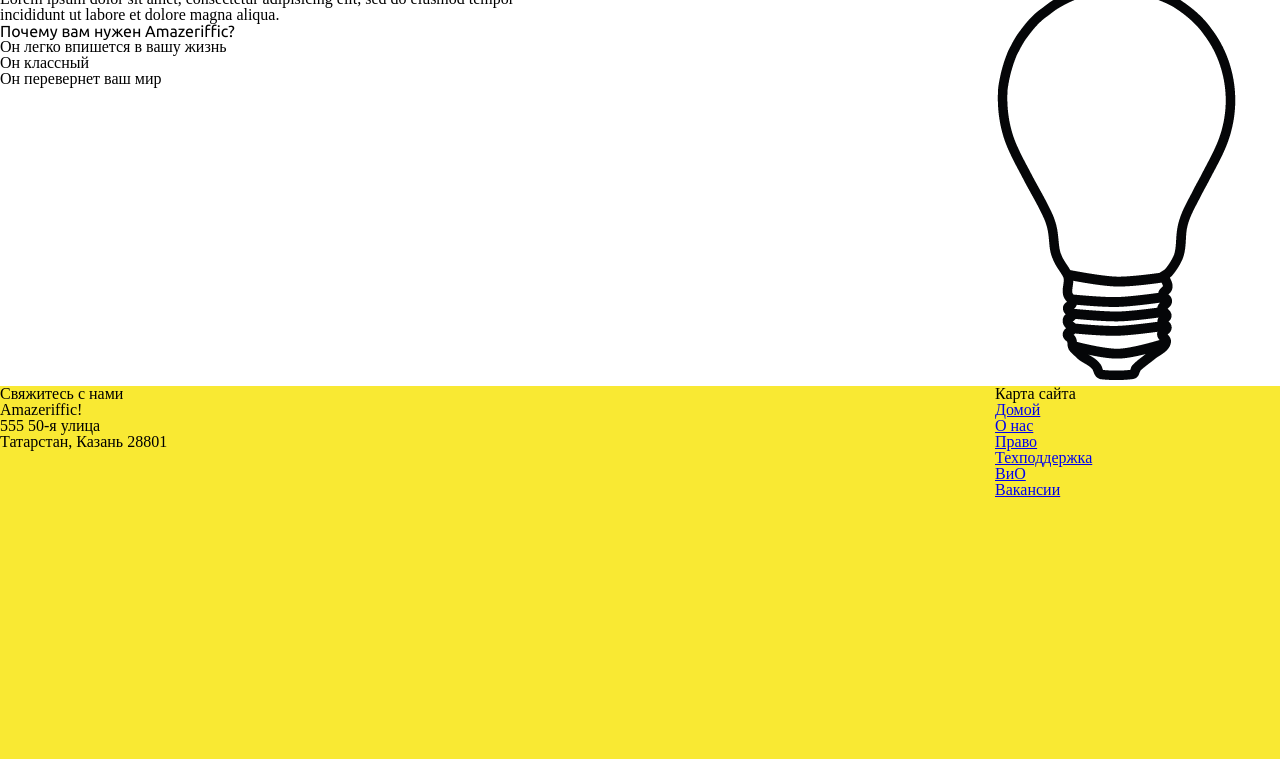
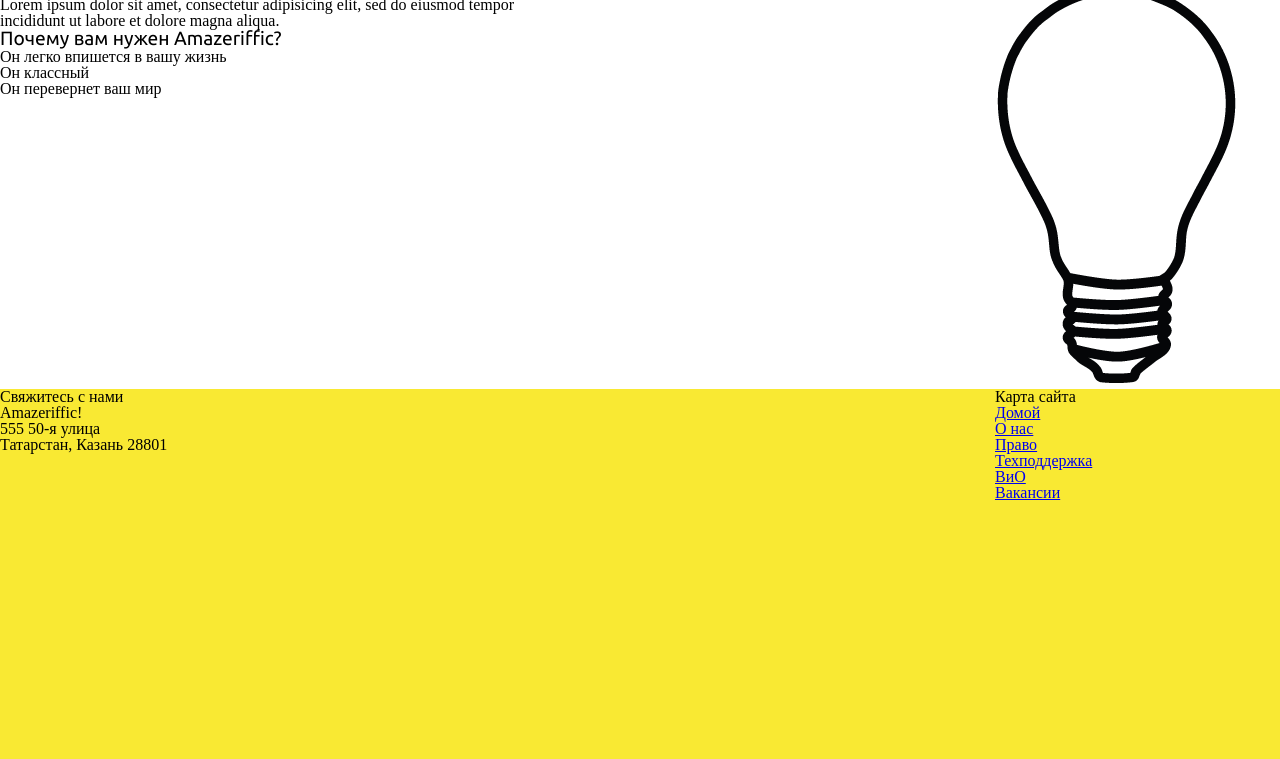
Before and after one commit to alexandertopskiy/-_--2, a plain HTML site: page index.html in a window 1280 px wide. Shown: the part 41-800 px from the top of the page. Drawn offline with Linux system fonts and the light colour scheme; a web font is replaced by a local one.

Commit message:
Изменили размер шрифтов

```diff
--- a/style.css
+++ b/style.css
@@ -1,10 +1,12 @@
 body {
 	background: #f9e933;
 	font-family: 'Droid sans';
+	font-size: 100%;
 }
 
 h1, h2, h3, h4 {
 	font-family: Ubuntu;
+	font-size: 120%;
 }
 
 header, main, footer {
```
